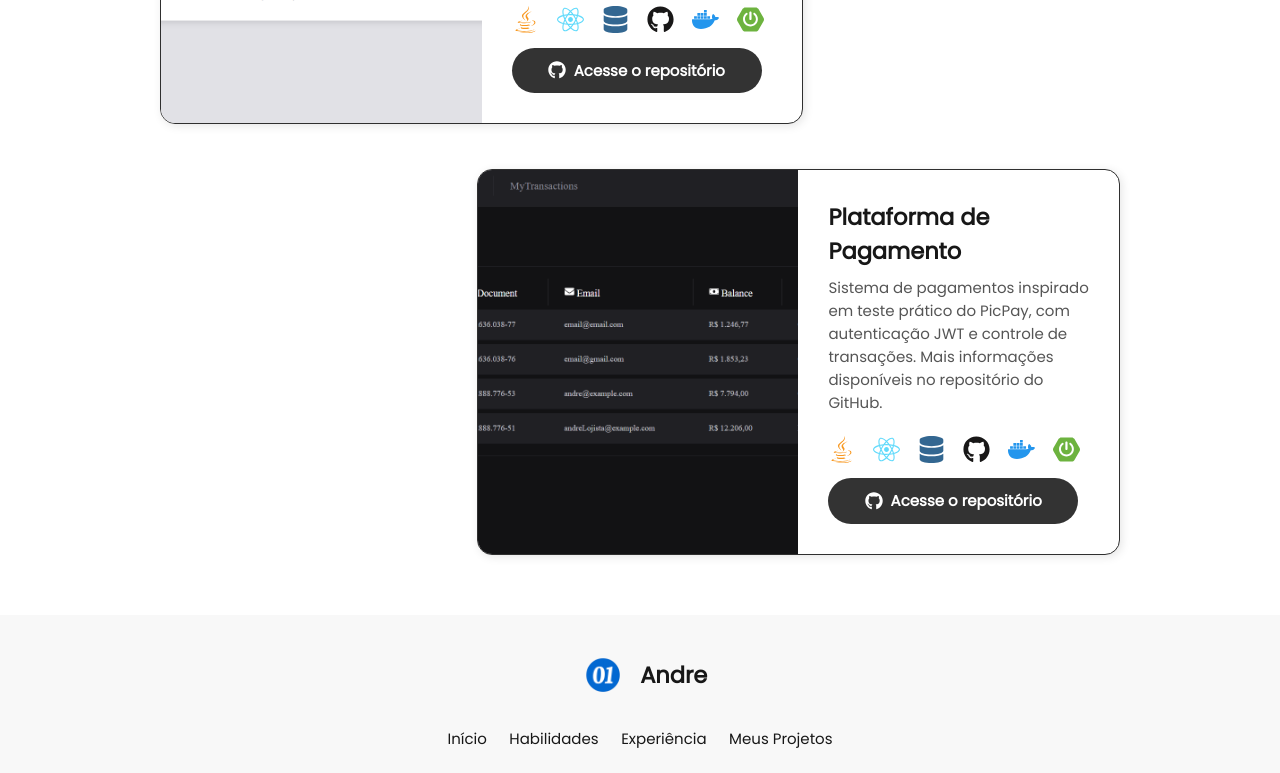
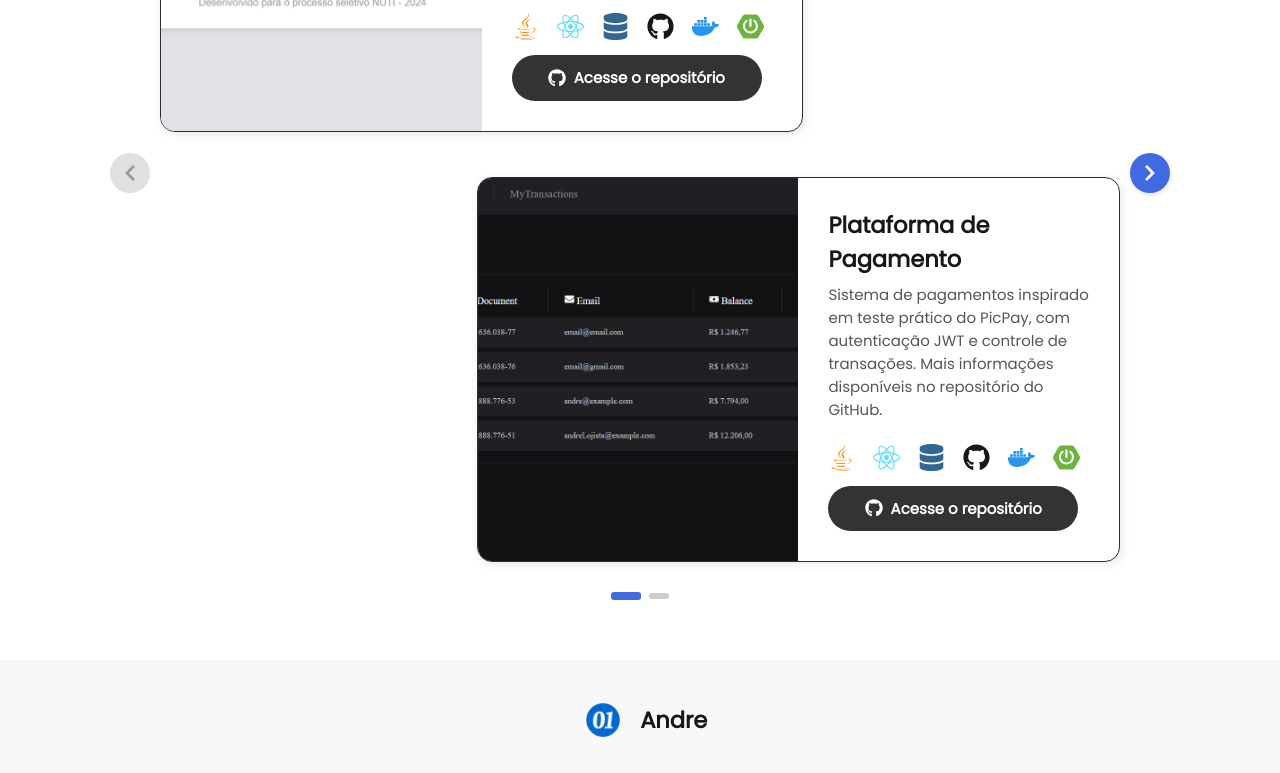
Before and after one commit to Parron01/Parron01-Portfolio, a React (Vite) app: page / in a window 1280 px wide. Shown: the part 2495-3268 px from the top of the page. Built offline with nearby package versions, Linux system fonts and the light colour scheme.

Commit message:
Feat: Adicionando paginação em Projects e ajustes gerais em paginação.

```diff
--- a/src/components/MyProjects/Projects.jsx
+++ b/src/components/MyProjects/Projects.jsx
@@ -1,4 +1,5 @@
 import React, { useState, useEffect } from "react";
+import { FaHandPointer, FaChevronLeft, FaChevronRight } from "react-icons/fa";
 import {
   ProjectsContainer,
   ProjectsTitle,
@@ -15,15 +16,31 @@ import {
   Tooltip,
   CardTouchIndicator,
   TapText,
+  // Componentes de paginação
+  ProjectsGridContainer,
+  PaginationContainer,
+  PrevArrow,
+  NextArrow,
+  PaginationIndicator,
+  PageDot
 } from "./Projects.styles";
 
-import { FaHandPointer } from "react-icons/fa";
 import { projectsData, techIconMap } from "../../data/portfolioData";
 
 const Projects = () => {
+  const PROJECTS_PER_PAGE = 2; // Número de projetos por página
+
   const [activeTooltip, setActiveTooltip] = useState({ projectId: null, techIndex: null });
   const [showIndicator, setShowIndicator] = useState(true);
   const [windowWidth, setWindowWidth] = useState(window.innerWidth);
+
+  // Estados para paginação
+  const [currentPage, setCurrentPage] = useState(1);
+  const [isChanging, setIsChanging] = useState(false);
+  const [slideDirection, setSlideDirection] = useState(null);
+
+  // Calcular número total de páginas
+  const totalPages = Math.ceil(projectsData.length / PROJECTS_PER_PAGE);
 
   useEffect(() => {
     // Track window resize for responsive behavior
@@ -73,13 +90,85 @@ const Projects = () => {
     }
   };
 
+  // Funções de navegação entre páginas
+  const animatePageChange = (direction, newPage) => {
+    setSlideDirection(direction);
+    setIsChanging(true);
+
+    setTimeout(() => {
+      setCurrentPage(newPage);
+
+      // Reset da animação após a mudança de conteúdo
+      setTimeout(() => {
+        setIsChanging(false);
+        setSlideDirection(null);
+      }, 50);
+    }, 300);
+  };
+
+  const prevPage = () => {
+    if (currentPage > 1) {
+      animatePageChange('right', currentPage - 1);
+      setActiveTooltip({ projectId: null, techIndex: null });
+    }
+  };
+
+  const nextPage = () => {
+    if (currentPage < totalPages) {
+      animatePageChange('left', currentPage + 1);
+      setActiveTooltip({ projectId: null, techIndex: null });
+    }
+  };
+
+  const handlePageDotClick = (pageNumber) => {
+    if (pageNumber !== currentPage) {
+      const direction = pageNumber > currentPage ? 'left' : 'right';
+      animatePageChange(direction, pageNumber);
+      setActiveTooltip({ projectId: null, techIndex: null });
+    }
+  };
+
+  // Função para obter projetos da página atual
+  const getCurrentPageProjects = () => {
+    const startIndex = (currentPage - 1) * PROJECTS_PER_PAGE;
+    const endIndex = startIndex + PROJECTS_PER_PAGE;
+    return projectsData.slice(startIndex, endIndex);
+  };
+
   const isMobile = windowWidth <= 1100;
 
   return (
     <ProjectsContainer id="projects">
       <ProjectsTitle>Meus Projetos</ProjectsTitle>
-      <ProjectGrid>
-        {projectsData.map((project, index) => (
+
+      <ProjectsGridContainer>
+        {/* Controles de paginação */}
+        {totalPages > 1 && (
+          <PaginationContainer>
+            <PrevArrow
+              onClick={prevPage}
+              disabled={currentPage === 1}
+              aria-label="Página anterior"
+            >
+              <FaChevronLeft />
+            </PrevArrow>
+
+            <NextArrow
+              onClick={nextPage}
+              disabled={currentPage === totalPages}
+              aria-label="Próxima página"
+            >
+              <FaChevronRight />
+            </NextArrow>
+          </PaginationContainer>
+        )}
+
+        {/* Grid de projetos com animação de transição */}
+        <ProjectGrid
+          $isChanging={isChanging}
+          $slideDirection={slideDirection}
+        >
+          {getCurrentPageProjects().map((project, index) => (
             <ProjectCard
               key={project.id}
               $reverse={index % 2 !== 0}
@@ -140,6 +229,20 @@ const Projects = () => {
             </ProjectCard>
           ))}
         </ProjectGrid>
+
+        {/* Indicadores de página */}
+        {totalPages > 1 && (
+          <PaginationIndicator>
+            {Array.from({ length: totalPages }).map((_, index) => (
+              <PageDot
+                key={index}
+                $active={currentPage === index + 1}
+                onClick={() => handlePageDotClick(index + 1)}
+              />
+            ))}
+          </PaginationIndicator>
+        )}
+      </ProjectsGridContainer>
     </ProjectsContainer>
   );
 };
--- a/src/components/MyProjects/Projects.styles.jsx
+++ b/src/components/MyProjects/Projects.styles.jsx
@@ -16,12 +16,97 @@ export const ProjectsTitle = styled.h2`
   margin-bottom: 2rem;
 `;
 
+// Wrapper para posicionar o grid e os controles de paginação
+export const ProjectsGridContainer = styled.div`
+  position: relative;
+  width: 75%;
+  max-width: 1200px;
+  display: flex;
+  flex-direction: column;
+  align-items: center;
+`;
+
 export const ProjectGrid = styled.div`
   display: flex;
   flex-direction: column;
   gap: 3rem;
-  width: 75%;
-  max-width: 1200px;
+  width: 100%;
+  transition: opacity 0.3s ease, transform 0.3s ease;
+  opacity: ${props => props.$isChanging ? '0' : '1'};
+  transform: translateX(${props => props.$slideDirection === 'right' ? '-20px' : props.$slideDirection === 'left' ? '20px' : '0'});
+`;
+
+// Container de paginação sem altura fixa
+export const PaginationContainer = styled.div`
+  position: absolute;
+  width: 100%;
+  height: 100%;
+  top: 0;
+  left: 0;
+  pointer-events: none; // Para que não interfira nos cliques do grid
+  z-index: 5;
+`;
+
+export const PaginationArrow = styled.button`
+  display: flex;
+  align-items: center;
+  justify-content: center;
+  width: 40px;
+  height: 40px;
+  border-radius: 50%;
+  background: ${props => props.disabled ? '#e0e0e0' : '#4169E1'};
+  color: ${props => props.disabled ? '#999' : 'white'};
+  border: none;
+  cursor: ${props => props.disabled ? 'not-allowed' : 'pointer'};
+  font-size: 1.2rem;
+  box-shadow: ${props => props.disabled ? 'none' : '0 2px 5px rgba(0, 0, 0, 0.1)'};
+  transition: all 0.3s ease;
+  pointer-events: auto; // Para que as setas sejam clicáveis
+  position: absolute;
+  top: 50%; // Centraliza verticalmente
+  transform: translateY(-50%);
+
+  &:hover:not(:disabled) {
+    background: ${props => props.disabled ? '#e0e0e0' : '#2a4db9'};
+    box-shadow: ${props => props.disabled ? 'none' : '0 4px 8px rgba(0, 0, 0, 0.15)'};
+  }
+
+  &:active:not(:disabled) {
+    transform: translateY(-50%) scale(0.95);
+  }
+
+  &:focus {
+    outline: none;
+  }
+`;
+
+export const PrevArrow = styled(PaginationArrow)`
+  left: -50px;
+`;
+
+export const NextArrow = styled(PaginationArrow)`
+  right: -50px;
+`;
+
+export const PaginationIndicator = styled.div`
+  display: flex;
+  align-items: center;
+  justify-content: center;
+  gap: 8px;
+  margin-top: 2rem;
+`;
+
+export const PageDot = styled.div`
+  width: ${props => props.$active ? '30px' : '20px'};
+  height: ${props => props.$active ? '8px' : '6px'};
+  border-radius: 3px;
+  background: ${props => props.$active ? '#4169E1' : '#ccc'};
+  transition: all 0.3s ease;
+  cursor: pointer;
+
+  &:hover {
+    background: ${props => props.$active ? '#4169E1' : '#aaa'};
+  }
 `;
 
 const fadeInOut = keyframes`
@@ -57,7 +142,6 @@ export const CardTouchIndicator = styled.div`
   box-shadow: 0 0 20px rgba(255, 255, 255, 0.3);
   max-width: 80%;
   text-align: center;
-
 
   @media (max-width: 1100px) {
     width: auto;
--- a/src/components/Skills/Skills.styles.jsx
+++ b/src/components/Skills/Skills.styles.jsx
@@ -288,17 +288,21 @@ export const PaginationIndicator = styled.div`
   display: flex;
   align-items: center;
   justify-content: center;
-  gap: 5px;
-  margin-top: 1rem;
+  gap: 8px;
+  margin-top: 1.5rem;
 `;
 
 export const PageDot = styled.div`
-  width: 8px;
-  height: 8px;
-  border-radius: 50%;
+  width: ${props => props.$active ? '30px' : '20px'};
+  height: ${props => props.$active ? '8px' : '6px'};
+  border-radius: 3px;
   background: ${props => props.$active ? '#4169E1' : '#ccc'};
-  transition: background 0.3s ease;
+  transition: all 0.3s ease;
   cursor: pointer;
+
+  &:hover {
+    background: ${props => props.$active ? '#4169E1' : '#aaa'};
+  }
 `;
 
 // Wrapper para posicionar o grid e os controles de paginação
--- a/src/data/portfolioData.js
+++ b/src/data/portfolioData.js
@@ -37,6 +37,16 @@ export const projectsData = [
   },
   {
     id: 2,
+    title: "Plataforma de Pagamento",
+    description:
+      "Sistema de pagamentos inspirado em teste prático do PicPay, com autenticação JWT e controle de transações. Mais informações disponíveis no repositório do GitHub.",
+    image: projeto2Image,
+    link: "https://simpleapp.parron01.com/login",
+    githubLink: "https://github.com/Parron01/SimpleAppFullStack-TestePratico",
+    technologies: ["Java", "React", "PostgreSQL", "GitHub", "Docker", "Spring Boot"]
+  },
+  {
+    id: 3,
     title: "Plataforma de Pagamento",
     description:
       "Sistema de pagamentos inspirado em teste prático do PicPay, com autenticação JWT e controle de transações. Mais informações disponíveis no repositório do GitHub.",
```
Lines whose indentation alone changed are shown as unchanged.
